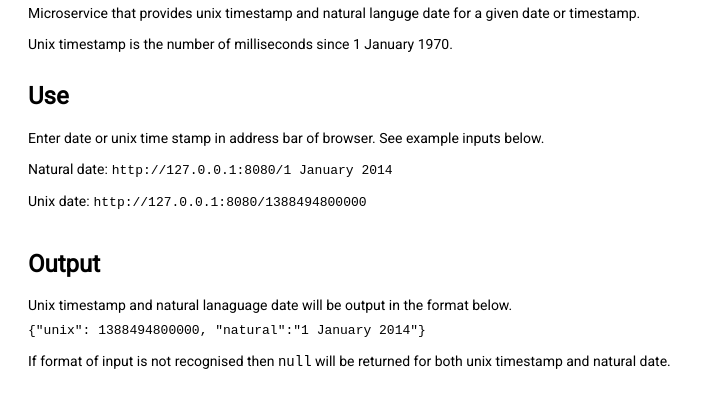
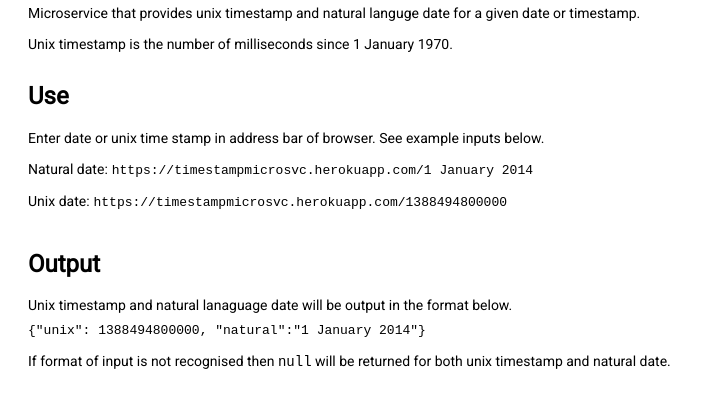
Before and after one commit to stewcraig/timestamp, a website: page public/index.html in a window 1280 px wide. Shown: the part 109-516 px from the top of the page, without its empty margins (0-704 px from the left). Drawn offline with Linux system fonts and the light colour scheme.

```diff
--- a/public/index.html
+++ b/public/index.html
@@ -15,10 +15,10 @@
     <h2>Use</h2>
     <p>Enter date or unix time stamp in address bar of browser. See example inputs below.</p>
     <p class="block">Natural date:</p>
-    <pre class="block"><code >http://127.0.0.1:8080/1 January 2014</code></pre>
+    <pre class="block"><code >https://timestampmicrosvc.herokuapp.com/1 January 2014</code></pre>
     <br>
     <p class="block">Unix date:</p>
-    <pre class="block"><code>http://127.0.0.1:8080/1388494800000</code></pre>
+    <pre class="block"><code>https://timestampmicrosvc.herokuapp.com/1388494800000</code></pre>
 
     <h2>Output</h2>
     <p>Unix timestamp and natural lanaguage date will be output in the format below.</p>
```
Also changed, not shown: README.md (added).
